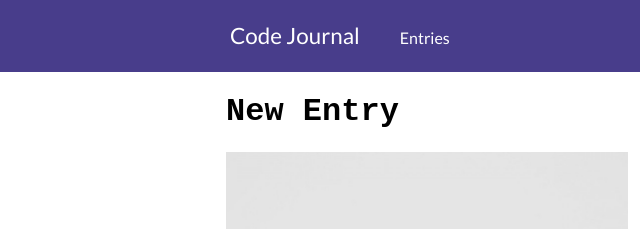
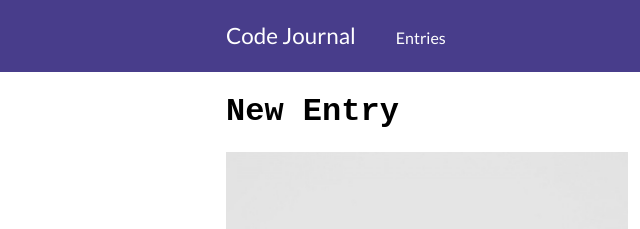
Before and after one commit to angeljubilee/code-journal, a website: page index.html in a window 1280 px wide. Shown: the top 229 px of the page, 0-640 px from the left. Drawn offline with Linux system fonts and the light colour scheme.

Commit message:
Fixed header styling

```diff
--- a/css/styles.css
+++ b/css/styles.css
@@ -1,5 +1,9 @@
 body {
   font-family: 'Lato', sans-serif;
+}
+
+p {
+  padding-left: 0;
 }
 
 h1,
@@ -90,12 +94,11 @@ form img {
 
 .journal li {
   margin-bottom: 2.5rem;
+  line-height: 1.5rem;
 }
 
-.journal-entry h2,
-p {
+.padding-left-1 {
   padding-left: 1rem;
-  line-height: 1.5rem;
 }
 
 .text-center {
--- a/index.html
+++ b/index.html
@@ -21,6 +21,8 @@
 <body>
   <header>
     <div class="container">
+      <div class="row">
+        <div class="column-full">
           <div class="row align-center">
             <p>Code Journal</p>
             <nav>
@@ -29,6 +31,9 @@
               </ul>
             </nav>
           </div>
+        </div>
+      </div>
+
     </div>
   </header>
 
```
Lines whose indentation alone changed are shown as unchanged.
